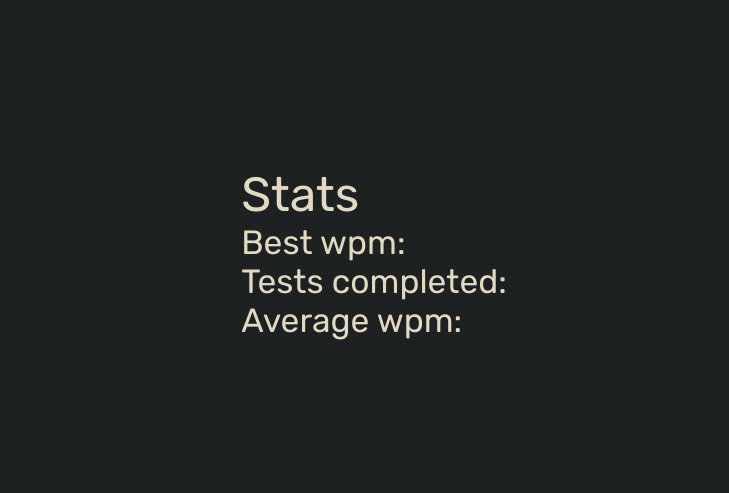
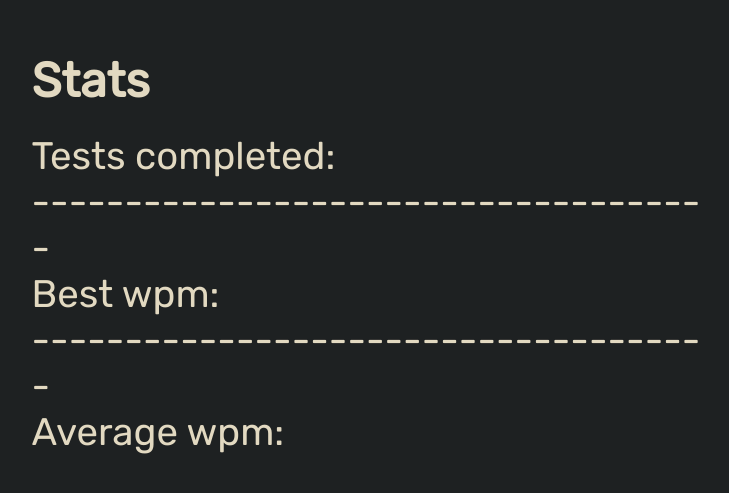
Before and after one commit to slammyy/typing-trainer, a website: page public/stats/index.html in a window 1280 px wide. Shown: the part 147-640 px from the top of the page, without its empty margins (266-995 px from the left). Drawn offline with Linux system fonts and the light colour scheme; no server answers.

Commit message:
chore: style changes

```diff
--- a/public/help/style.css
+++ b/public/help/style.css
@@ -37,7 +37,7 @@ h1 {
     margin-bottom: 0.5em;
 }
 
-.help {
+p {
     width: 685px;
     font-size: 2.4em;
     text-align: justify;
--- a/public/stats/index.html
+++ b/public/stats/index.html
@@ -10,12 +10,12 @@
 
     <body>
         <main>
-            <ul class="stats">
-                Stats
-                <li>Best wpm: <span id="best-wpm"></span></li>
-                <li>Tests completed: <span id="tests-completed"></span></li>
-                <li>Average wpm: <span id="average-wpm"></span></li>
-            </ul>
+            <h1>Stats</h1>
+            <p>Tests completed: <span id="tests-completed"></span></p>
+            <p>-------------------------------------</p>
+            <p>Best wpm: <span id="best-wpm"></span></p>
+            <p>-------------------------------------</p>
+            <p>Average wpm: <span id="average-wpm"></span></p>
         </main>
         <script src="client.js"></script>
     </body>
--- a/public/stats/style.css
+++ b/public/stats/style.css
@@ -30,15 +30,18 @@ main {
     display: flex;
     flex-direction: column;
     justify-content: center;
-    align-items: center;
 }
 
-ul {
+h1 {
     font-size: 3em;
-    justify-content: space-around;
+    margin-bottom: 0.5em;
 }
 
-li {
-    list-style: none;
-    font-size: 0.7em;
+p {
+    display: flex;
+    justify-content: space-between;
+    width: 685px;
+    font-size: 2.4em;
+    text-align: justify;
+    text-justify: inter-word;
 }
```
